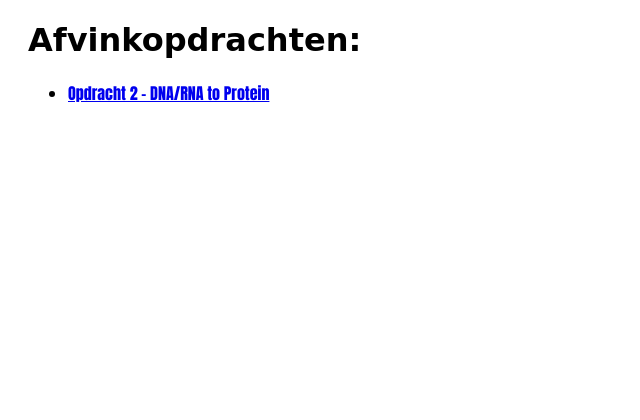
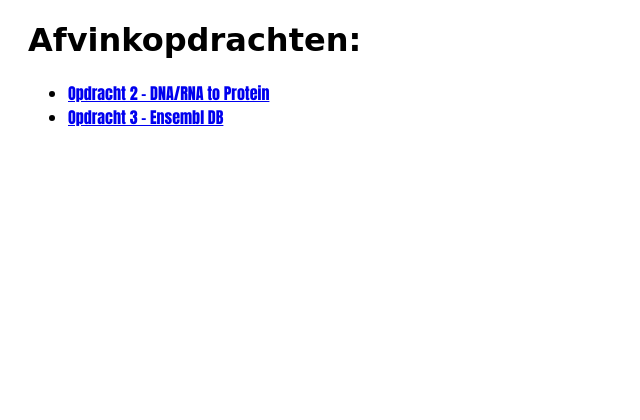
Before and after one commit to KevinVG207/han-bi4a-afv-kvg, a Flask app: page / in a window 1280 px wide. Shown: the top 420 px of the page, without its empty margins (0-640 px from the left). Run offline with Flask 2, Linux system fonts and the light colour scheme; some libraries are stand-ins or nearby versions.

Commit message:
ensembl part added

```diff
--- a/app.py
+++ b/app.py
@@ -1,4 +1,6 @@
 from flask import Flask, render_template, request
+from flask_mysqldb import MySQL
+import mysql.connector
 
 app = Flask(__name__)
 
@@ -20,6 +22,29 @@ def dna2prot():
         # IS valid
             protein_seq = translate(nucleotide_seq)
     return render_template("dna2prot.html", prot=protein_seq)
+
+@app.route('/ensembl', methods=["POST", "GET"])
+def ensembl():
+    if request.method == "POST" and request.form.get("search", "") != "":
+        # POST request
+        rows = []
+        search = request.form.get("search")
+        try:
+            connection = mysql.connector.connect(host='ensembldb.ensembl.org',
+                                                 port=3306,
+                                                 user='anonymous',
+                                                 db='homo_sapiens_core_95_38')
+            cursor = connection.cursor()
+            query = """select * from gene where description like '%""" + search + """%' limit 100;"""
+            cursor.execute(query)
+            rows = cursor.fetchall()
+            cursor.close()
+            connection.close()
+        except mysql.connector.Error as error:
+            rows = [error]
+        return render_template("ensembl.html", rows=rows)
+    else:
+        return render_template("ensembl.html", rows=[])
 
 
 def is_dna(seq):
--- a/static/style.css
+++ b/static/style.css
@@ -14,7 +14,7 @@ h1 {
     font-family: "Comic Sans MS";
 }
 
-li {
+.hp-ul {
     font-family: "Impact";
 }
 
--- a/templates/index.html
+++ b/templates/index.html
@@ -8,8 +8,9 @@
 <body>
 <div class="container">
     <h1>Afvinkopdrachten:</h1>
-    <ul>
+    <ul class="hp-ul">
         <li><a href="dna2prot">Opdracht 2 - DNA/RNA to Protein</a></li>
+        <li><a href="ensembl">Opdracht 3 - Ensembl DB</a></li>
     </ul>
 </div>
 <div class="footer">
```
Also changed, not shown: templates/ensembl.html (added, +26 -0 lines).
